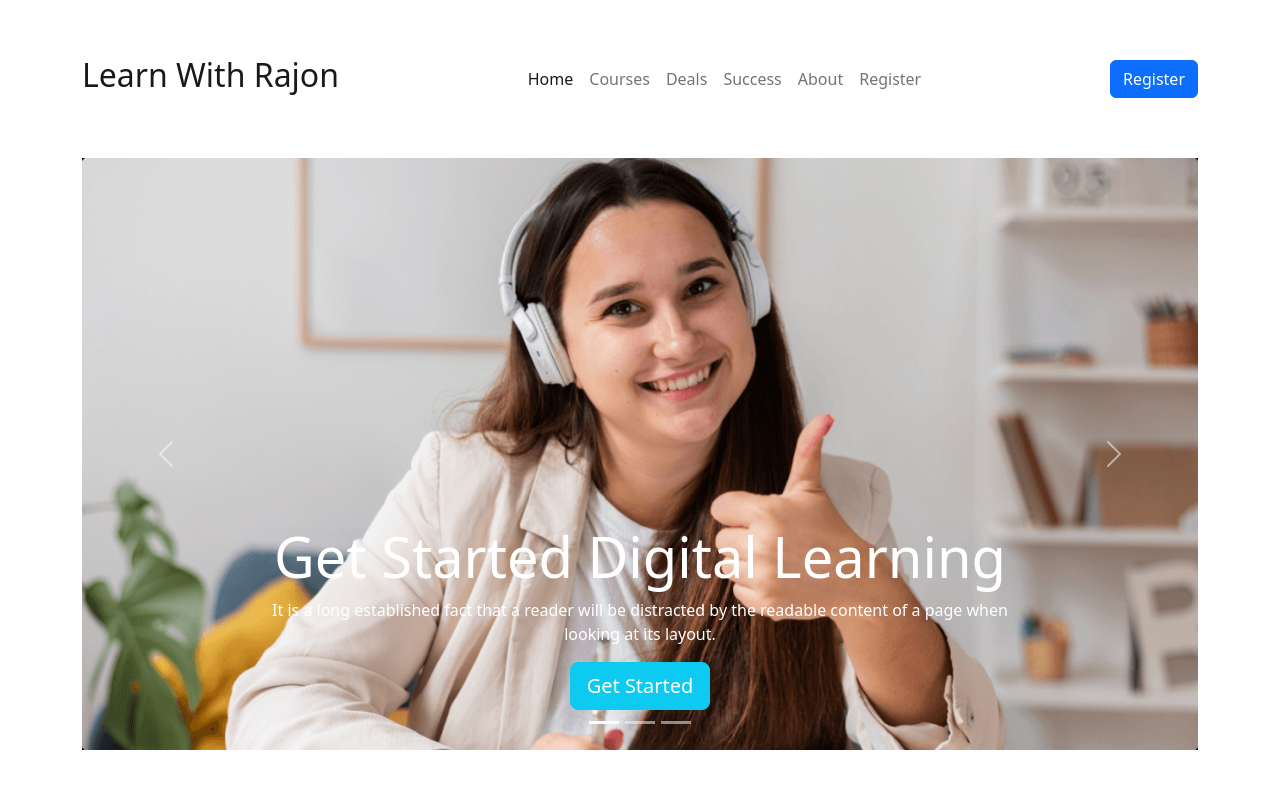
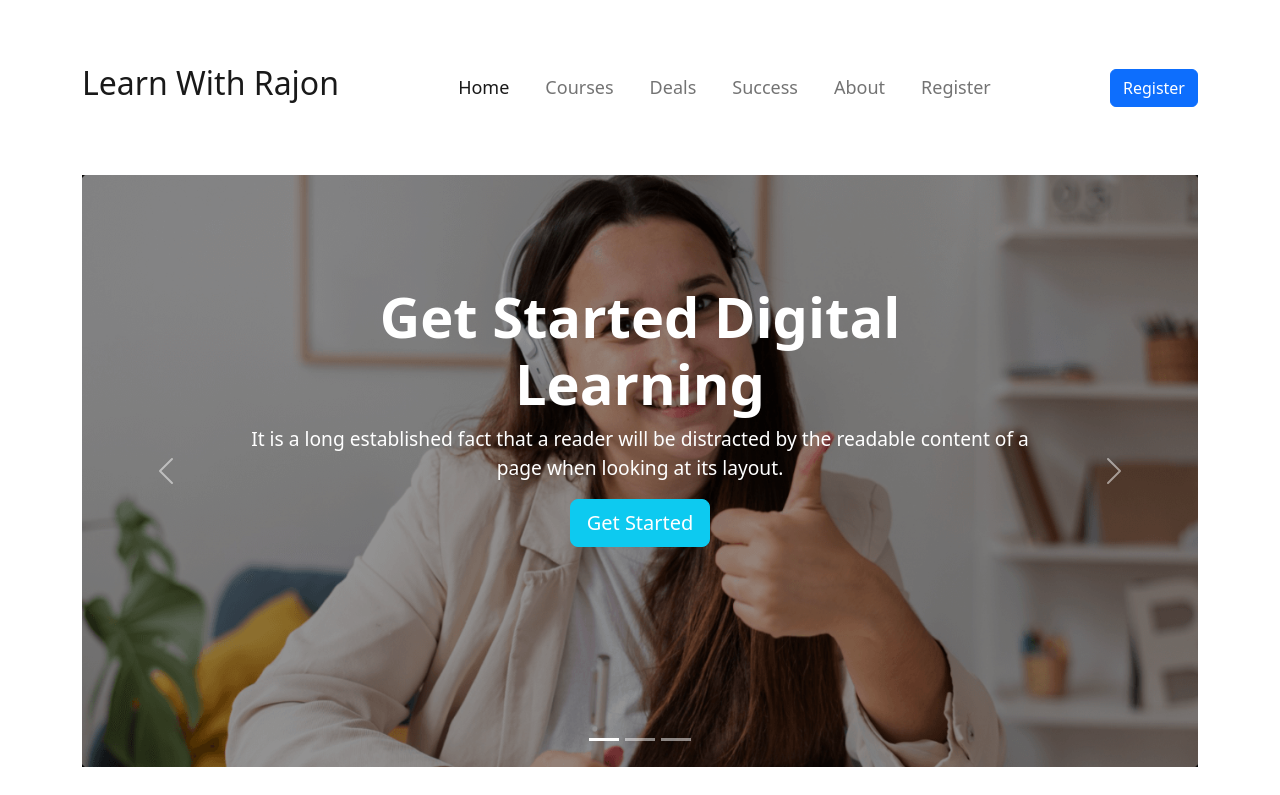
Before and after one commit to Rajon3742/edTech-website-with-bootstarp, a plain HTML site: page index.html in a window 1280 px wide. Shown: the top 795 px of the page. Drawn offline with nearby package versions, Linux system fonts and the light colour scheme.

Commit message:
css added

```diff
--- a/index.html
+++ b/index.html
@@ -3,7 +3,7 @@
   <head>
     <meta charset="utf-8">
     <meta name="viewport" content="width=device-width, initial-scale=1">
-    <title>Learn With Rajon</title>
+    <title>edTech-website-with-bootstarp</title>
     <!--Favicon-->
     <link rel="icon" type="image/x-icon" href="/images/favicon.png">
     <!--Font awesome link-->
--- a/style.css
+++ b/style.css
@@ -0,0 +1,30 @@
+body{
+    overflow-x: hidden;
+    font-size:larger;
+}
+.slider-img{
+    filter: brightness(60%);
+}
+.carousel-item h1{
+    font-weight: 800;
+}
+.mid{
+    margin-bottom: 180px;
+}
+.my-nav-style{
+    display: flex;
+    justify-content: space-between;
+    align-items: center;
+}
+.nav-item{
+    margin: 10px;
+}
+.nav-item a{
+    font-size: 18px;
+}
+.flexible-item{
+    margin-right: 50px;
+}
+.mid-mid{
+    margin-top: 100px;
+}
```
